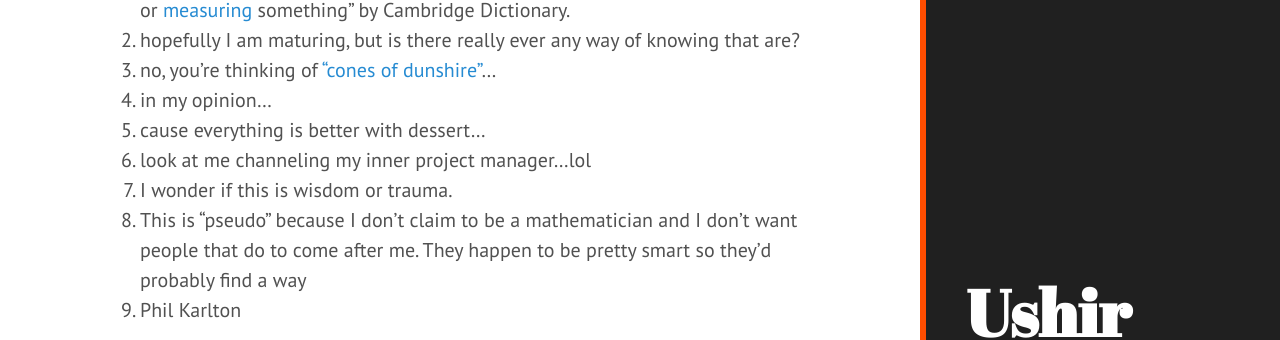
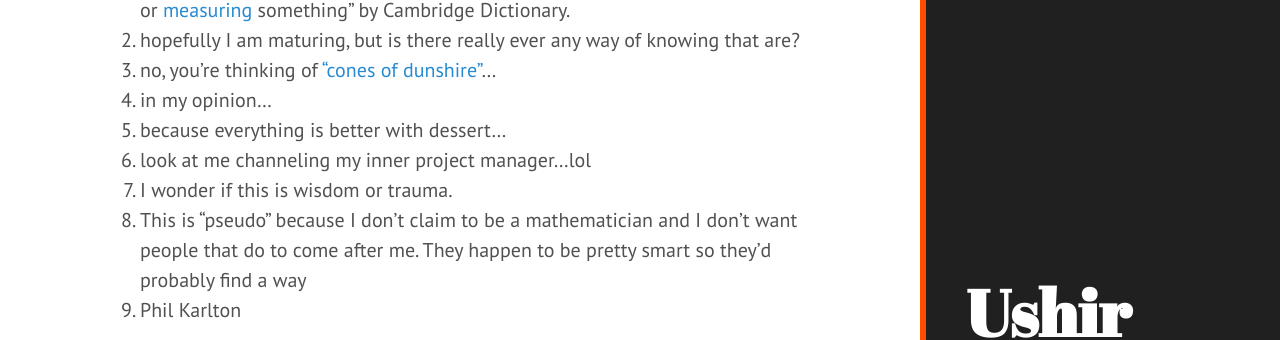
Before and after one commit to Ri-shi/Ri-shi.github.io, a Jekyll site: the page built from _posts/2024-09-13-the-cone-of-software.md, in a window 1280 px wide and 900 px high, scrolled down 7203 px. Shown: the part 157-497 px from the top of the window. Built offline with Jekyll 4.4.1, drawn with Linux system fonts in a browser that asks for light colours; nearby versions of some CDN libraries; formulas are drawn with MathJax 3.

Commit message:
add new article - cone of software - typos

```diff
--- a/_posts/2024-09-13-the-cone-of-software.md
+++ b/_posts/2024-09-13-the-cone-of-software.md
@@ -143,7 +143,7 @@ ___
 2. hopefully I am maturing, but is there really ever any way of knowing that are?
 3. no, you're thinking of ["cones of dunshire"](https://parksandrecreation.fandom.com/wiki/The_Cones_of_Dunshire_(game))...
 4. in my opinion...
-5. cause everything is better with dessert...
+5. because everything is better with dessert...
 6. look at me channeling my inner project manager...lol
 7. I wonder if this is wisdom or trauma.
 8. This is "pseudo" because I don't claim to be a mathematician and I don't want people that do to come after me. They happen to be pretty smart so they'd probably find a way
```
